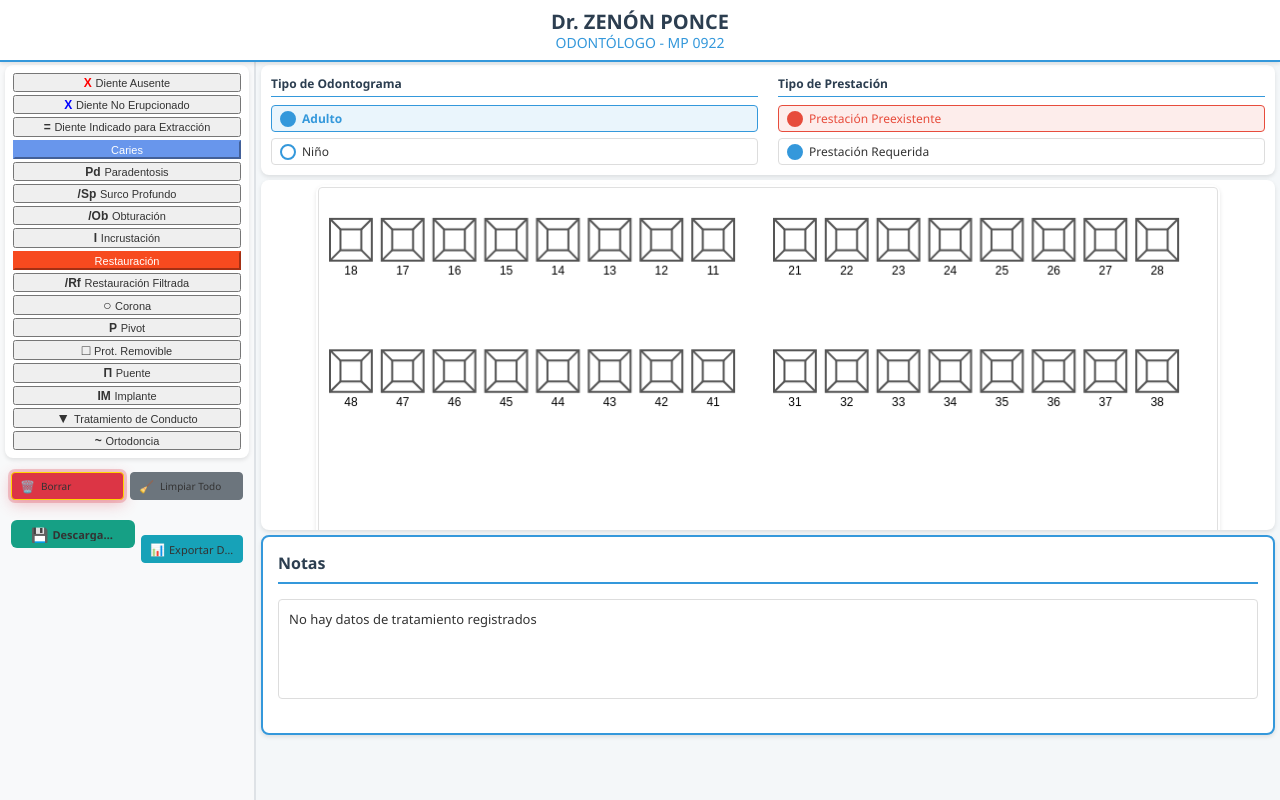
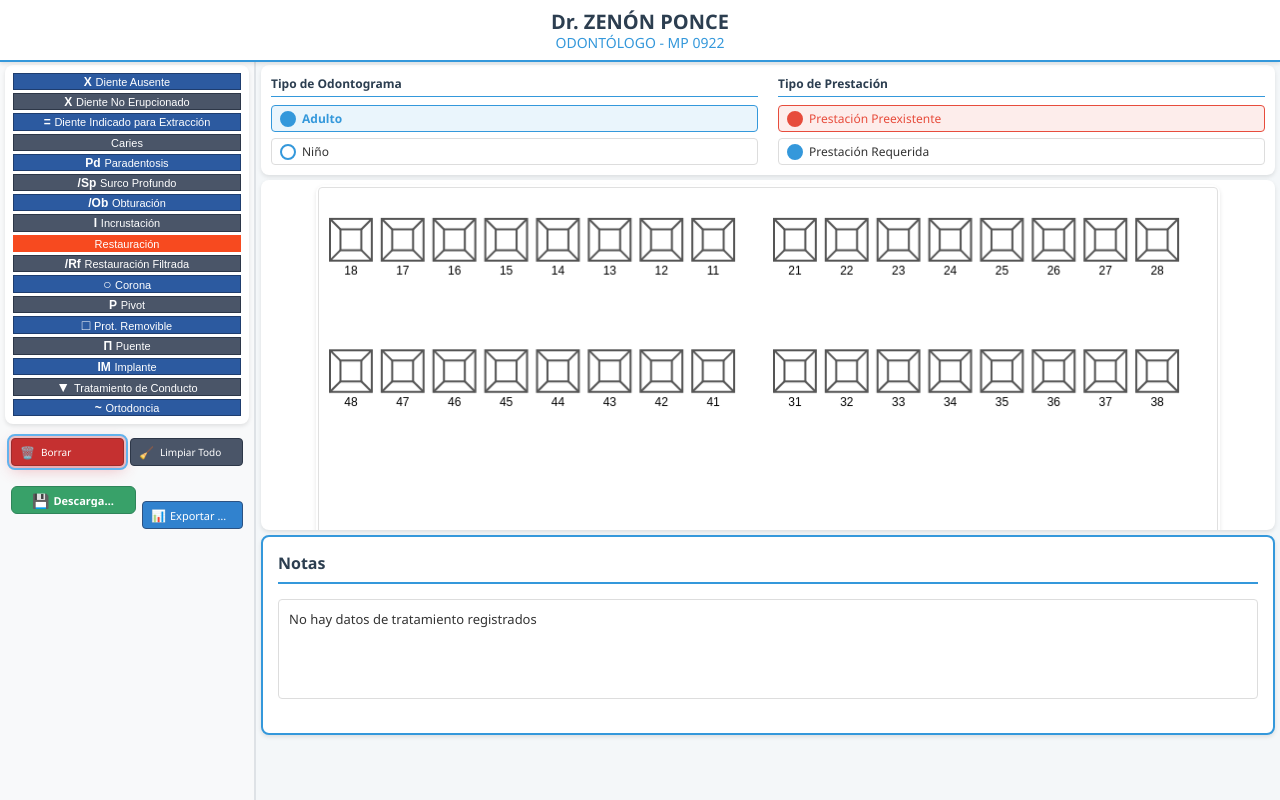
Before and after one commit to zendev2112/odontograma, a plain HTML site: page index.html in a window 1280 px wide. Both pictures are taken after a click on the button "Borrar tratamientos seleccionados". Drawn offline with nearby package versions, Linux system fonts and the light colour scheme.

Commit message:
contrasting colors on the buttons

```diff
--- a/dental-app.js
+++ b/dental-app.js
@@ -1107,7 +1107,7 @@ async function generateProfessionalPNG() {
     ctx.fillStyle = '#2c3e50'
     ctx.font = 'bold 16px Arial'
     ctx.textAlign = 'left'
-    ctx.fillText('REFERENCIA DE SÍMBOLOS', prestacionesX, symbolsY)
+    ctx.fillText('REFERENCIAS', prestacionesX, symbolsY)
     symbolsY += 25
 
     // Create symbols reference with EXACT same symbols and colors from HTML
@@ -1159,7 +1159,7 @@ async function generateProfessionalPNG() {
     symbolsY += 15
     ctx.fillStyle = '#2c3e50'
     ctx.font = 'bold 12px Arial' // REDUCED from 16px
-    ctx.fillText('CAPAS:', prestacionesX, symbolsY)
+    ctx.fillText('', prestacionesX, symbolsY)
     symbolsY += 18
 
     // Red layer (pre-existing) - REDUCED SIZE
@@ -1211,7 +1211,7 @@ async function generateProfessionalPNG() {
     ctx.fillStyle = '#2c3e50'
     ctx.font = 'bold 18px Arial'
     ctx.textAlign = 'left'
-    ctx.fillText('NOTAS CLÍNICAS', 30, notesStartY)
+    ctx.fillText('NOTAS', 30, notesStartY)
 
     // Get ONLY teeth that have notes (not empty ones)
     const teethWithNotes = []
--- a/style.css
+++ b/style.css
@@ -812,11 +812,6 @@ canvas {
     box-shadow: 0 0 0 0.2rem rgba(40, 167, 69, 0.25);
 }
 
-.tooth-notes::placeholder {
-    color: #6c757d;
-    font-style: italic;
-}
-
 .note-status {
     margin-top: 5px;
     font-size: 11px;
@@ -1030,3 +1025,102 @@ canvas {
     font-size: 12px;
     font-weight: bold;
 }
+
+/* PROFESSIONAL CLINICAL BUTTON STYLING - UNIFIED COLORS */
+
+/* Reset all button colors to professional blue-based theme */
+.button-grid button,
+.control-group .treatment-btn {
+    background: #2c5aa0 !important;
+    color: white !important;
+    border: 1px solid #1e3d6f !important;
+    transition: all 0.2s ease !important;
+}
+
+/* High contrast alternative buttons - Professional Gray */
+.button-grid button:nth-child(even) {
+    background: #4a5568 !important;
+    color: white !important;
+    border-color: #2d3748 !important;
+}
+
+/* Hover states - Consistent across all buttons */
+.button-grid button:hover,
+.control-group .treatment-btn:hover {
+    background: #1e3d6f !important;
+    transform: translateY(-1px) !important;
+    box-shadow: 0 2px 8px rgba(0, 0, 0, 0.15) !important;
+}
+
+.button-grid button:nth-child(even):hover {
+    background: #2d3748 !important;
+}
+
+/* Active/Selected state */
+.button-grid button:active,
+.button-grid button.active {
+    background: #1a365d !important;
+    transform: translateY(0) !important;
+    box-shadow: inset 0 2px 4px rgba(0, 0, 0, 0.2) !important;
+}
+
+/* Control buttons - Semantic colors but professional */
+.control-group .treatment-btn.delete-btn {
+    background: #c53030 !important;
+    border-color: #9b2c2c !important;
+}
+
+.control-group .treatment-btn.delete-btn:hover {
+    background: #9b2c2c !important;
+}
+
+.control-group .treatment-btn.default-btn {
+    background: #4a5568 !important;
+    border-color: #2d3748 !important;
+}
+
+.control-group .treatment-btn.default-btn:hover {
+    background: #2d3748 !important;
+}
+
+.control-group .treatment-btn.download-btn {
+    background: #38a169 !important;
+    border-color: #2f855a !important;
+}
+
+.control-group .treatment-btn.download-btn:hover {
+    background: #2f855a !important;
+}
+
+.control-group .treatment-btn.export-btn {
+    background: #3182ce !important;
+    border-color: #2c5282 !important;
+}
+
+.control-group .treatment-btn.export-btn:hover {
+    background: #2c5282 !important;
+}
+
+/* Ensure text is always readable */
+.button-grid button .symbol,
+.button-grid button .name,
+.control-group .treatment-btn .icon,
+.control-group .treatment-btn .name {
+    color: white !important;
+    text-shadow: none !important;
+}
+
+/* Remove any special styling that conflicts */
+#ODONTOGRAM_MODE_POC .symbol,
+#ODONTOGRAM_MODE_POC .name {
+    color: white !important;
+    font-weight: 500 !important;
+    text-shadow: none !important;
+}
+
+/* Focus states for accessibility */
+.button-grid button:focus,
+.control-group .treatment-btn:focus {
+    outline: 2px solid #63b3ed !important;
+    outline-offset: 2px !important;
+}
```
